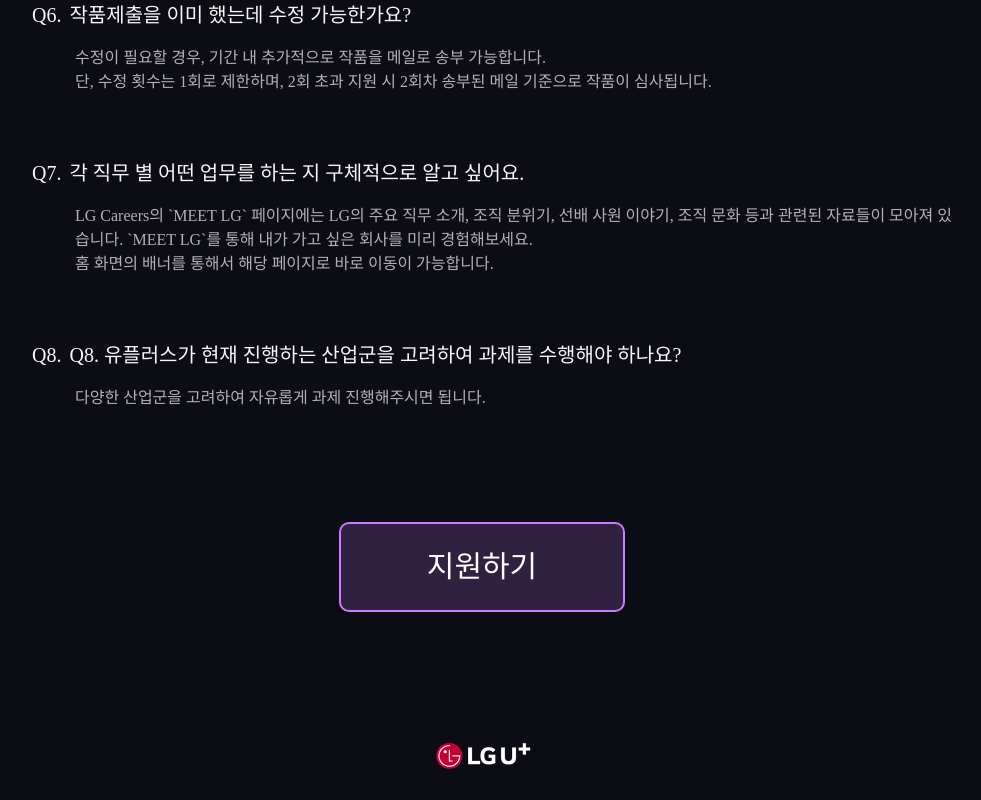
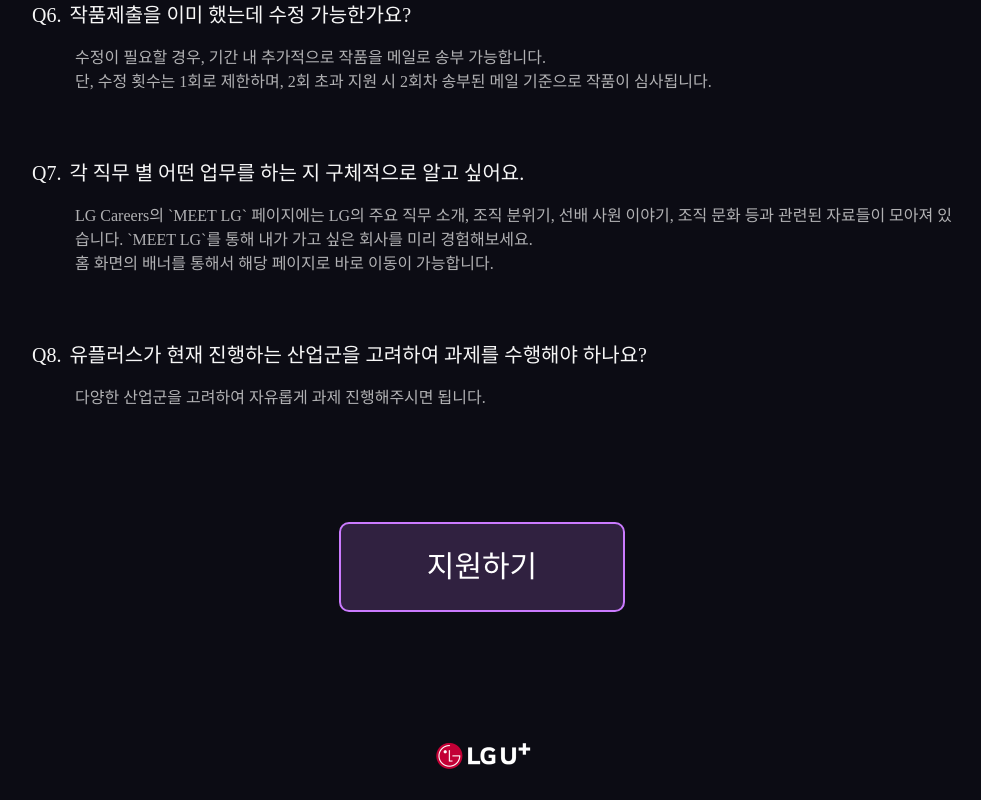
Before and after one commit to LG-uplus-UX-engineering/2022_LSRUX_awards, a React (Create React App) app: page / in a window 1280 px wide. Shown: the part 5677-6477 px from the top of the page, without its empty margins (158-1139 px from the left). Built offline with nearby package versions, Linux system fonts and the light colour scheme.

Commit message:
1차 완료

```diff
--- a/src/Contents.js
+++ b/src/Contents.js
@@ -216,7 +216,7 @@
     {num: 'Q5. ', title: '지원 시 성별 및 연령제한이 있나요?', answer:['LG유플러스는 지원시 성별 및 연령 제한을 두지 않고 있습니다.']},
     {num: 'Q6. ', title: '작품제출을 이미 했는데 수정 가능한가요?', answer:['수정이 필요할 경우, 기간 내 추가적으로 작품을 메일로 송부 가능합니다.',<br />,'단, 수정 횟수는 1회로 제한하며, 2회 초과 지원 시 2회차 송부된 메일 기준으로 작품이 심사됩니다.']},
     {num: 'Q7. ', title: '각 직무 별 어떤 업무를 하는 지 구체적으로 알고 싶어요.', answer:['LG Careers의 `MEET LG` 페이지에는 LG의 주요 직무 소개, 조직 분위기, 선배 사원 이야기, 조직 문화 등과 관련된 자료들이 모아져 있습니다. `MEET LG`를 통해 내가 가고 싶은 회사를 미리 경험해보세요.', <br />, '홈 화면의 배너를 통해서 해당 페이지로 바로 이동이 가능합니다.']},
-    {num: 'Q8. ', title: 'Q8. 유플러스가 현재 진행하는 산업군을 고려하여 과제를 수행해야 하나요?', answer:['다양한 산업군을 고려하여 자유롭게 과제 진행해주시면 됩니다.']},
+    {num: 'Q8. ', title: '유플러스가 현재 진행하는 산업군을 고려하여 과제를 수행해야 하나요?', answer:['다양한 산업군을 고려하여 자유롭게 과제 진행해주시면 됩니다.']},
 ];
 
 const ApplyButton = (
```
